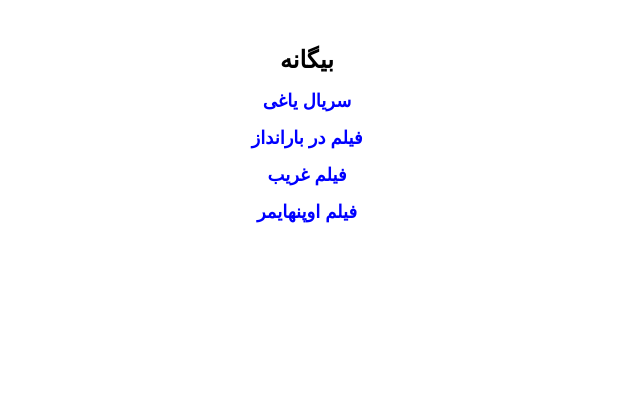
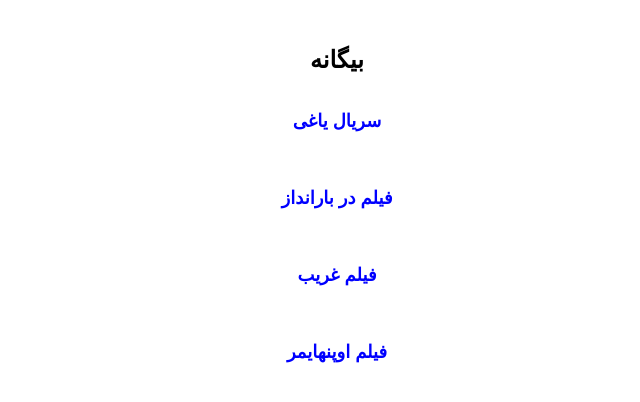
Before and after one commit to darkblog/darkblog.github.io, a Jekyll site: the page built from index.html, in a window 1280 px wide. Shown: the top 402 px of the page, without its empty margins (425-1065 px from the left). Built offline with Jekyll 4.4.1, drawn with Linux system fonts in a browser that asks for light colours.

Commit message:
Update index.html

```diff
--- a/_layouts/index.html
+++ b/_layouts/index.html
@@ -10,7 +10,7 @@
 <title>بیگانه</title>
 <meta name="description" content="بیگانه">
 <link rel="canonical" href="https://biganeh.com/">
-<style amp-custom>body{font-family:sans-serif;margin:auto;padding:30px;text-align:center}h1{font-size:x-large}h2{font-size:large}a{color:blue;text-decoration:none}</style>
+<style amp-custom>body{font-family:sans-serif;margin:auto;padding:30px;text-align:center}h1{font-size:x-large}h2{font-size:large;padding:20px}a{color:blue;text-decoration:none;padding:10px}</style>
 </head>
 <body>
 <header>
```
